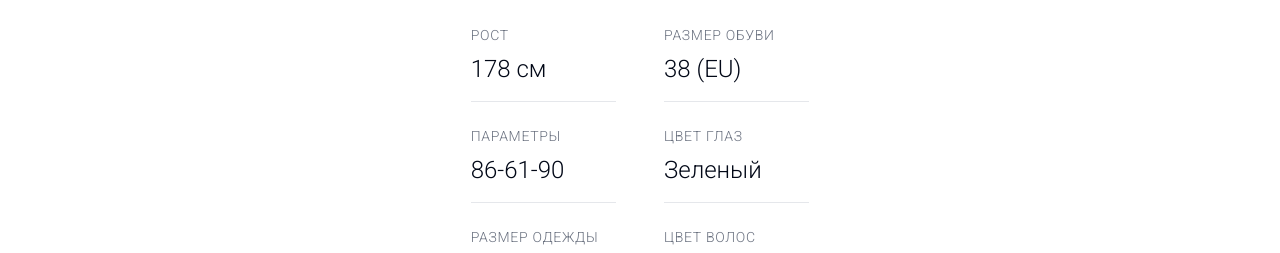
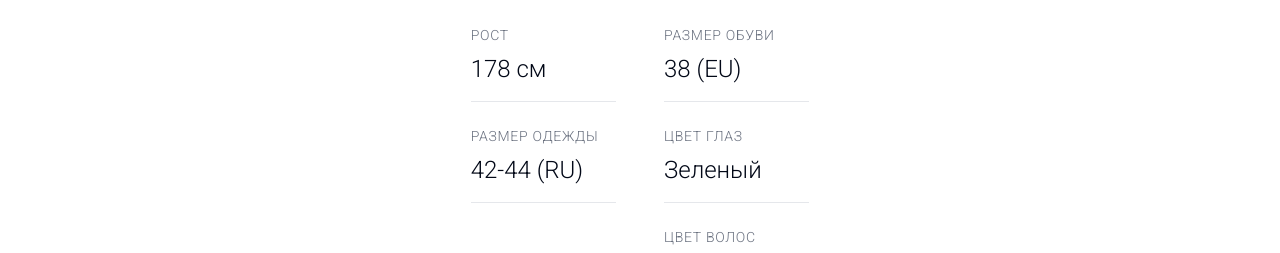
Before and after one commit to pr-poehali-dev/portfolio-website-model, a React (Vite) app: page / in a window 1280 px wide. Shown: the part 1880-2133 px from the top of the page. Built offline with nearby package versions, Linux system fonts and the light colour scheme.

Commit message:
Удалить текст параметры роста

```diff
--- a/src/pages/Index.tsx
+++ b/src/pages/Index.tsx
@@ -93,10 +93,7 @@ const Index = () => {
                 <p className="text-sm text-gray-500 uppercase tracking-wider mb-2">Рост</p>
                 <p className="text-2xl font-light">178 см</p>
               </div>
-              <div className="border-b border-gray-200 pb-4">
-                <p className="text-sm text-gray-500 uppercase tracking-wider mb-2">Параметры</p>
-                <p className="text-2xl font-light">86-61-90</p>
-              </div>
+
               <div className="border-b border-gray-200 pb-4">
                 <p className="text-sm text-gray-500 uppercase tracking-wider mb-2">Размер одежды</p>
                 <p className="text-2xl font-light">42-44 (RU)</p>
```
